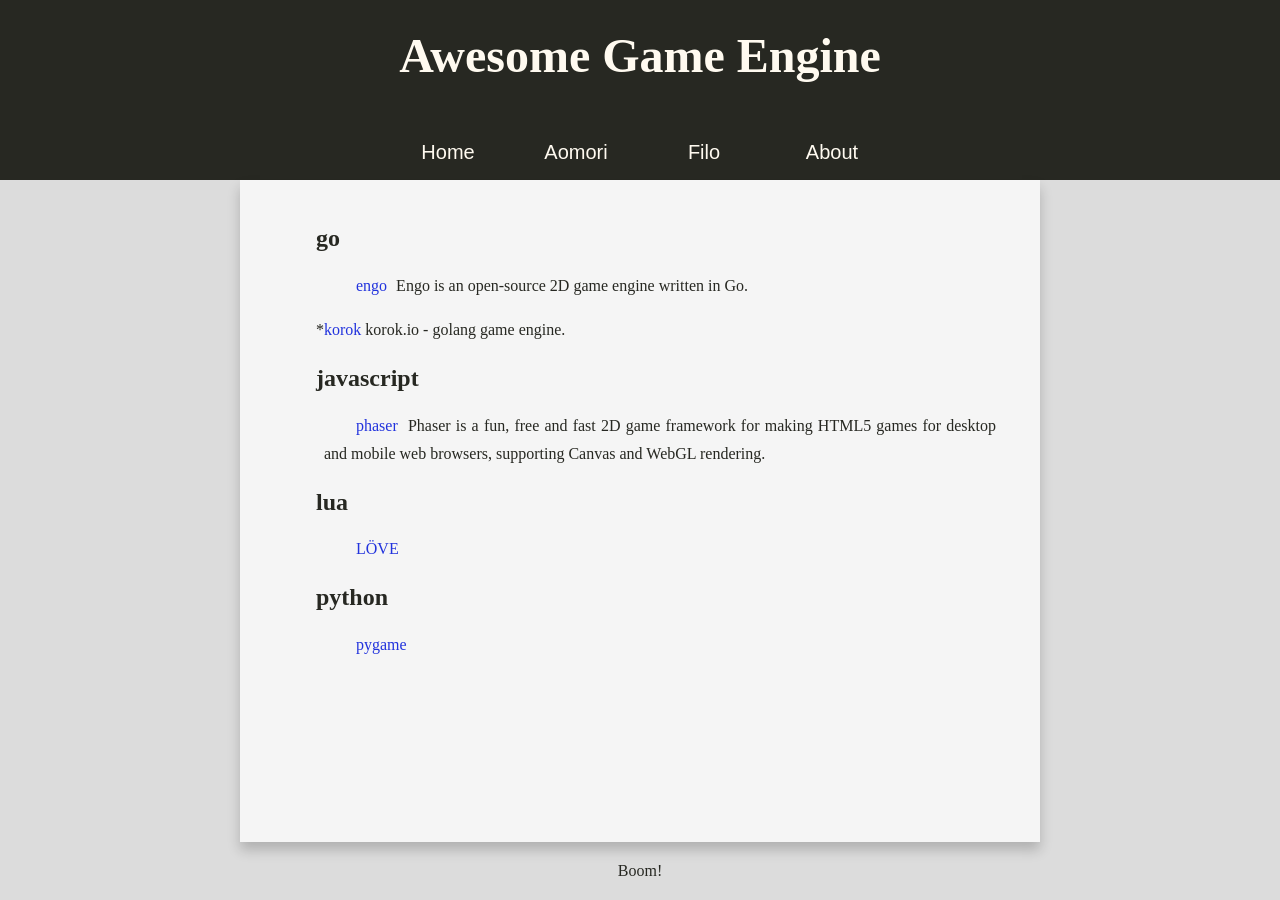
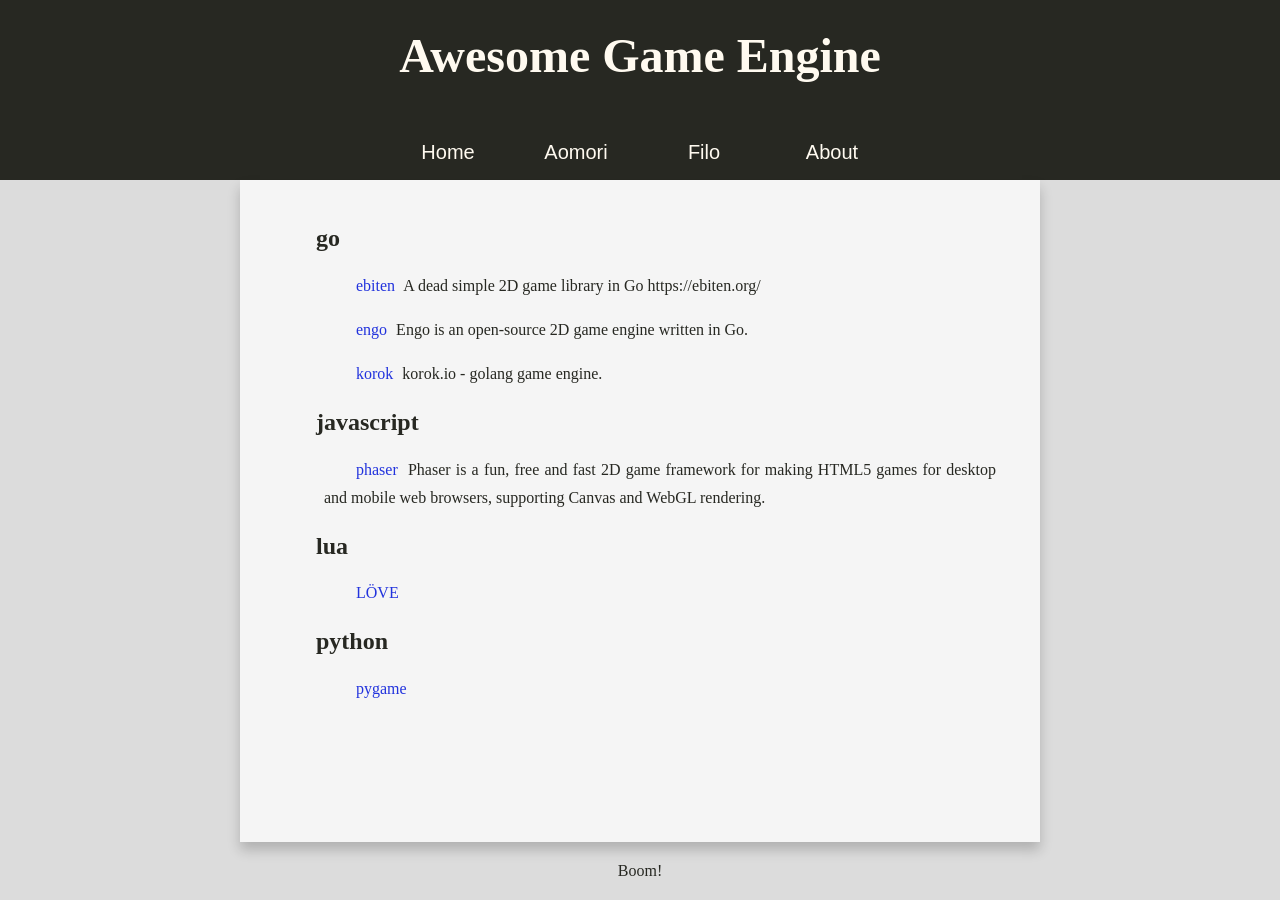
Before and after one commit to fralonra/rona, a Jekyll site: the page built from _filo/Awesome Game Engine.md, in a window 1280 px wide. Built offline with Jekyll 4.4.1, drawn with Linux system fonts in a browser that asks for light colours.

Commit message:
update: awesome game engine

```diff
--- a/_filo/Awesome Game Engine.md
+++ b/_filo/Awesome Game Engine.md
@@ -6,10 +6,13 @@ index: true
 
 ## go
 
+* [ebiten](https://github.com/hajimehoshi/ebiten)
+A dead simple 2D game library in Go https://ebiten.org/
+
 * [engo](https://github.com/EngoEngine/engo)
 Engo is an open-source 2D game engine written in Go.
 
-*[korok](https://github.com/KorokEngine/Korok)
+* [korok](https://github.com/KorokEngine/Korok)
 korok.io - golang game engine.
 
 ## javascript
```
